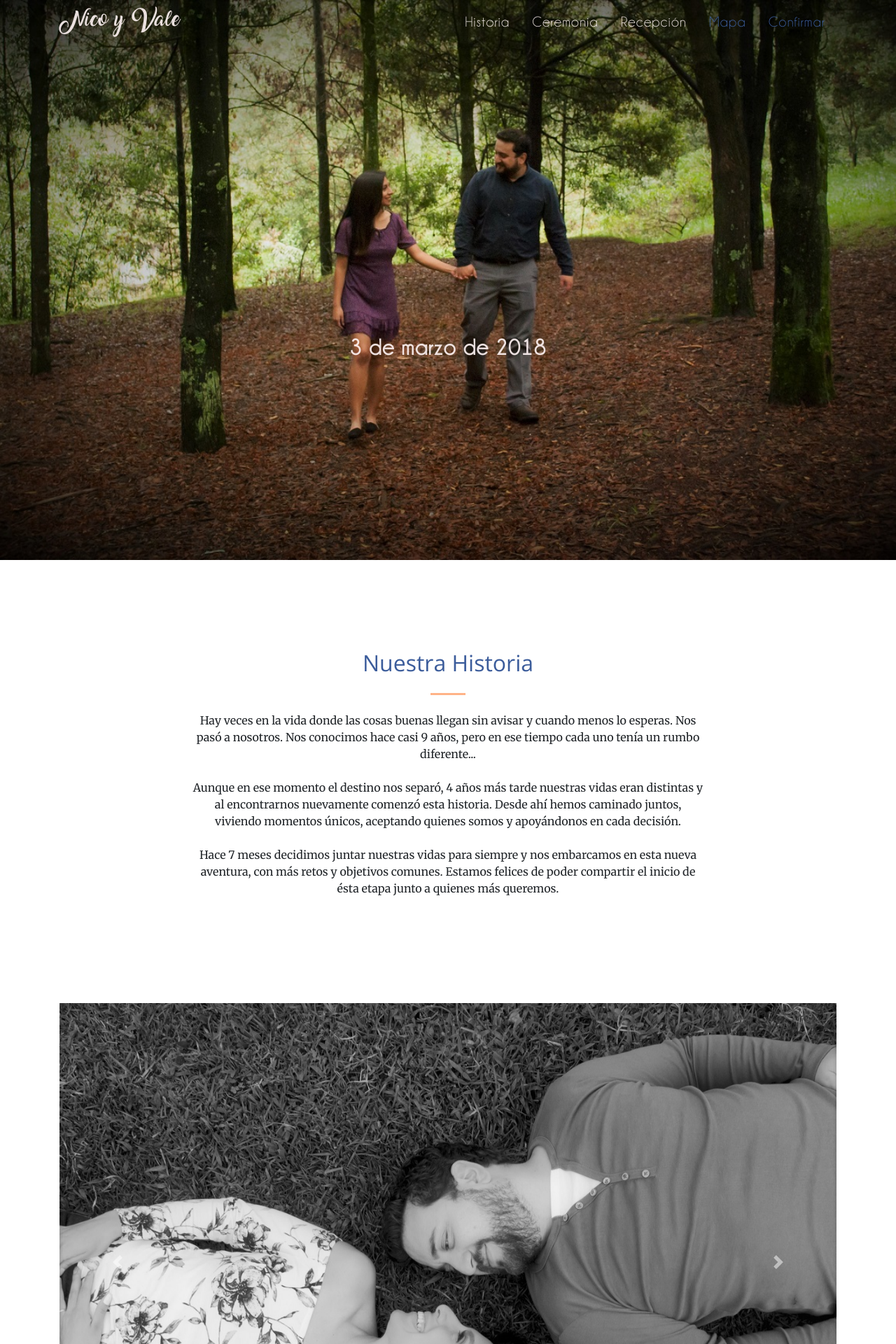
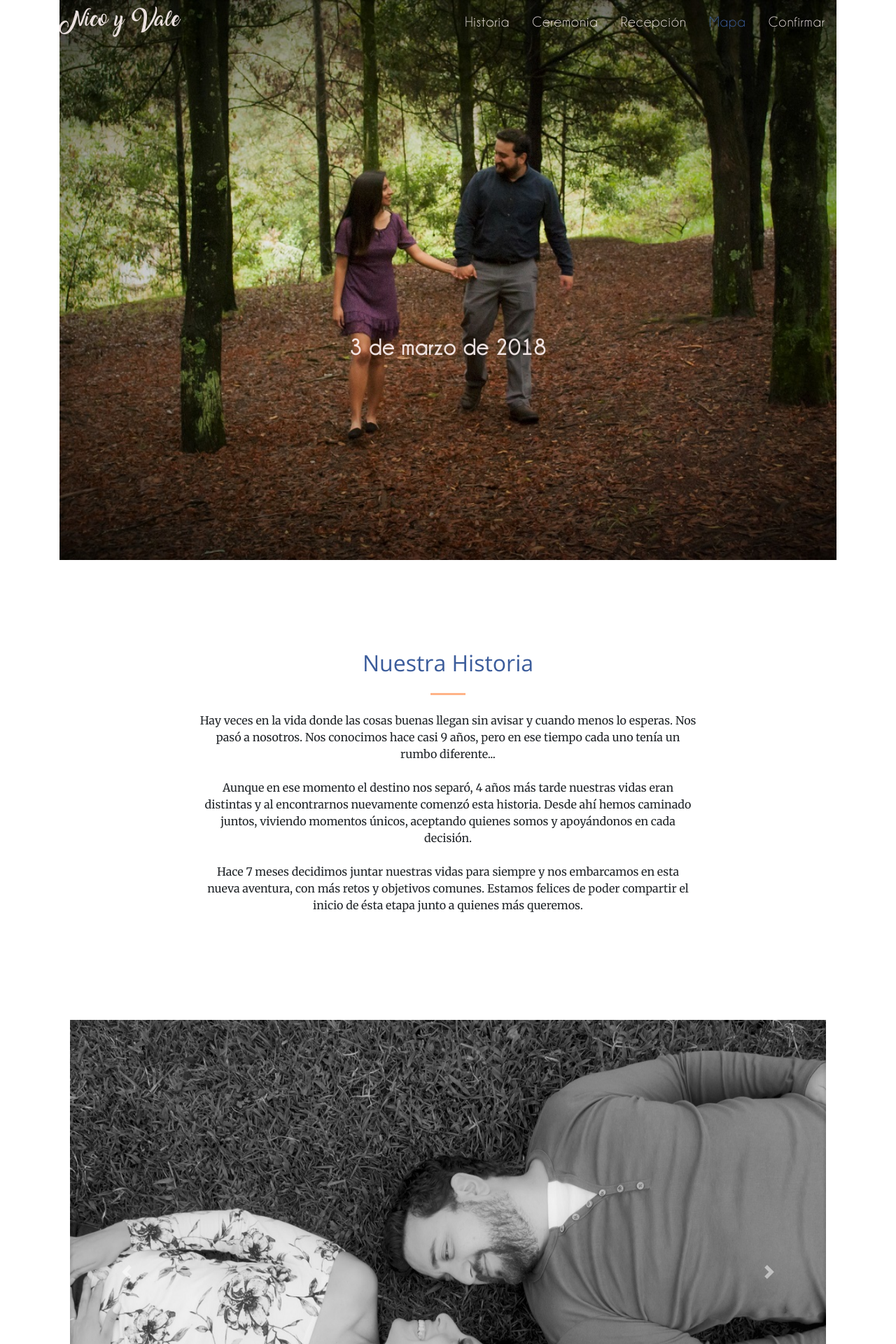
Before and after one commit to alejandromesias/celebrar_py, a Django app: page /nicoyvale/ in a window 1280 px wide. Shown: the top 1920 px of the page at 70% size. Run offline with Django 3.2, Linux system fonts and the light colour scheme; some libraries are stand-ins or nearby versions.

Commit message:
template extension basic

```diff
--- a/nicoyvaleapp/urls.py
+++ b/nicoyvaleapp/urls.py
@@ -4,4 +4,5 @@ from nicoyvaleapp import views
 urlpatterns = [
     url(r'^$', views.home, name ='home'),
     url(r'^index', views.index, name ='index'),
+    url(r'^confirmar_asistencia', views.confirmar_page, name ='index'),
 ]
--- a/nicoyvaleapp/views.py
+++ b/nicoyvaleapp/views.py
@@ -32,6 +32,11 @@ def home(request):
                 }
     return render(request, 'nicoyvaleapp/nyv_home.html', context = context_dic)
 
+def confirmar_page(request):
+    context = {'inserted_text': "hola es la pagina de confirmar"}
+    return render(request, 'nicoyvaleapp/confirmar_page.html', context = context)
+
 def index(request):
+
     text = {'inserted_text': "hola texto insertadoss"}
     return render(request, 'nicoyvaleapp/index.html', context = text)
--- /dev/null
+++ b/templates/nicoyvaleapp/base_comun.html
@@ -0,0 +1,89 @@
+<!DOCTYPE html>
+{% load staticfiles %}
+<html lang="en">
+
+  <head>
+
+    <meta charset="utf-8">
+    <meta name="viewport" content="width=device-width, initial-scale=1, shrink-to-fit=no">
+    <meta name="description" content="">
+    <meta name="author" content="">
+
+    <title>Nico y Vale</title>
+
+    <!-- Bootstrap core CSS -->
+    <link href="{% static "nicoyvale/vendor/bootstrap/css/bootstrap.min.css" %}" rel="stylesheet">
+
+    <!-- Custom fonts for this template -->
+    <link href="{% static "nicoyvale/vendor/font-awesome/css/font-awesome.min.css" %}" rel="stylesheet" type="text/css">
+    <link href='https://fonts.googleapis.com/css?family=Open+Sans:300italic,400italic,600italic,700italic,800italic,400,300,600,700,800' rel='stylesheet' type='text/css'>
+    <link href='https://fonts.googleapis.com/css?family=Merriweather:400,300,300italic,400italic,700,700italic,900,900italic' rel='stylesheet' type='text/css'>
+
+    <!-- Plugin CSS -->
+    <link href="{% static "nicoyvale/vendor/magnific-popup/magnific-popup.css" %}" rel="stylesheet">
+
+    <!-- Custom styles for this template -->
+    <link href="{% static "nicoyvale/css/creative.css" %}" rel="stylesheet">
+
+
+  </head>
+
+  <body id="page-top">
+
+    <!-- Navigation -->
+    <nav class="navbar navbar-expand-lg navbar-light fixed-top" id="mainNav">
+      <div class="container">
+        <a class="navbar-brand js-scroll-trigger" href="#page-top">Nico y Vale</a>
+        <button class="navbar-toggler navbar-toggler-right" type="button" data-toggle="collapse" data-target="#navbarResponsive" aria-controls="navbarResponsive" aria-expanded="false" aria-label="Toggle navigation">
+          <span class="navbar-toggler-icon"></span>
+        </button>
+        <div class="collapse navbar-collapse" id="navbarResponsive">
+          <ul class="navbar-nav ml-auto">
+            <li class="nav-item">
+              <a class="nav-link js-scroll-trigger" href="#historia">Historia</a>
+            </li>
+            <li class="nav-item">
+              <a class="nav-link js-scroll-trigger" href="#ceremonia">Ceremonia</a>
+            </li>
+            <li class="nav-item">
+              <a class="nav-link js-scroll-trigger" href="#recepcion">Recepción</a>
+            </li>
+            <li class="nav-item">
+              <a class="nav-link js-scroll-trigger" href="#mapas">Mapa</a>
+            </li>
+            <li class="nav-item">
+              <a class="nav-link js-scroll-trigger" href="#confirmar">Confirmar</a>
+            </li>
+          </ul>
+        </div>
+      </div>
+    </nav>
+    <!-- paginas individuales -->
+    <div class = container>
+    {% block page_block %}
+
+    {% endblock %}
+    <!--fin paginas individuales -->
+  </div>
+  </body>
+
+  <!-- Bootstrap core JavaScript -->
+  <script src="{% static "nicoyvale/vendor/jquery/jquery.min.js" %}"></script>
+  <script src="{% static "nicoyvale/vendor/bootstrap/js/bootstrap.bundle.min.js" %}"></script>
+
+  <!-- Plugin JavaScript -->
+  <script src="{% static "nicoyvale/vendor/jquery-easing/jquery.easing.min.js" %}"></script>
+  <script src="{% static "nicoyvale/vendor/scrollreveal/scrollreveal.min.js" %}"></script>
+  <script src="{% static "nicoyvale/vendor/magnific-popup/jquery.magnific-popup.min.js" %}"></script>
+
+  <!-- Custom scripts for this template -->
+  <script src="{% static "nicoyvale/js/creative.min.js" %}"></script>
+  <!-- Custom scripts for this template -->
+  <script src="{% static "nicoyvale/js/creative.min.js" %}"></script>
+
+  <!-- Google maps api y script -->
+  <script src="{% static "nicoyvale/js/gmaps.js" %}"></script>
+  <script async defer src="https://maps.googleapis.com/maps/api/js?key=AIzaSyClBl5hSze4TqnNzGkSWMlRejzyZz93EpA&callback=initMap"></script>
+
+
+</html>
--- a/templates/nicoyvaleapp/nyv_home.html
+++ b/templates/nicoyvaleapp/nyv_home.html
@@ -1,63 +1,8 @@
 <!DOCTYPE html>
+{% extends "nicoyvaleapp/base_comun.html" %}
 {% load staticfiles %}
-<html lang="en">
 
-  <head>
-
-    <meta charset="utf-8">
-    <meta name="viewport" content="width=device-width, initial-scale=1, shrink-to-fit=no">
-    <meta name="description" content="">
-    <meta name="author" content="">
-
-    <title>Nico y Vale</title>
-
-    <!-- Bootstrap core CSS -->
-    <link href="{% static "nicoyvale/vendor/bootstrap/css/bootstrap.min.css" %}" rel="stylesheet">
-
-    <!-- Custom fonts for this template -->
-    <link href="{% static "nicoyvale/vendor/font-awesome/css/font-awesome.min.css" %}" rel="stylesheet" type="text/css">
-    <link href='https://fonts.googleapis.com/css?family=Open+Sans:300italic,400italic,600italic,700italic,800italic,400,300,600,700,800' rel='stylesheet' type='text/css'>
-    <link href='https://fonts.googleapis.com/css?family=Merriweather:400,300,300italic,400italic,700,700italic,900,900italic' rel='stylesheet' type='text/css'>
-
-    <!-- Plugin CSS -->
-    <link href="{% static "nicoyvale/vendor/magnific-popup/magnific-popup.css" %}" rel="stylesheet">
-
-    <!-- Custom styles for this template -->
-    <link href="{% static "nicoyvale/css/creative.css" %}" rel="stylesheet">
-
-
-  </head>
-
-  <body id="page-top">
-
-    <!-- Navigation -->
-    <nav class="navbar navbar-expand-lg navbar-light fixed-top" id="mainNav">
-      <div class="container">
-        <a class="navbar-brand js-scroll-trigger" href="#page-top">Nico y Vale</a>
-        <button class="navbar-toggler navbar-toggler-right" type="button" data-toggle="collapse" data-target="#navbarResponsive" aria-controls="navbarResponsive" aria-expanded="false" aria-label="Toggle navigation">
-          <span class="navbar-toggler-icon"></span>
-        </button>
-        <div class="collapse navbar-collapse" id="navbarResponsive">
-          <ul class="navbar-nav ml-auto">
-            <li class="nav-item">
-              <a class="nav-link js-scroll-trigger" href="#historia">Historia</a>
-            </li>
-            <li class="nav-item">
-              <a class="nav-link js-scroll-trigger" href="#ceremonia">Ceremonia</a>
-            </li>
-            <li class="nav-item">
-              <a class="nav-link js-scroll-trigger" href="#recepcion">Recepción</a>
-            </li>
-            <li class="nav-item">
-              <a class="nav-link js-scroll-trigger" href="#mapas">Mapa</a>
-            </li>
-            <li class="nav-item">
-              <a class="nav-link js-scroll-trigger" href="#mapas">Confirmar</a>
-            </li>
-          </ul>
-        </div>
-      </div>
-    </nav>
+  {% block page_block %}
 
     <header class="masthead text-center text-white d-flex">
       <div class="container my-auto">
@@ -194,27 +139,4 @@
       </div>
     </section>
 
-
-
-
-    <!-- Bootstrap core JavaScript -->
-    <script src="{% static "nicoyvale/vendor/jquery/jquery.min.js" %}"></script>
-    <script src="{% static "nicoyvale/vendor/bootstrap/js/bootstrap.bundle.min.js" %}"></script>
-
-    <!-- Plugin JavaScript -->
-    <script src="{% static "nicoyvale/vendor/jquery-easing/jquery.easing.min.js" %}"></script>
-    <script src="{% static "nicoyvale/vendor/scrollreveal/scrollreveal.min.js" %}"></script>
-    <script src="{% static "nicoyvale/vendor/magnific-popup/jquery.magnific-popup.min.js" %}"></script>
-
-    <!-- Custom scripts for this template -->
-    <script src="{% static "nicoyvale/js/creative.min.js" %}"></script>
-    <!-- Custom scripts for this template -->
-    <script src="{% static "nicoyvale/js/creative.min.js" %}"></script>
-
-    <!-- Google maps api y script -->
-    <script src="{% static "nicoyvale/js/gmaps.js" %}"></script>
-    <script async defer src="https://maps.googleapis.com/maps/api/js?key=AIzaSyClBl5hSze4TqnNzGkSWMlRejzyZz93EpA&callback=initMap"></script>
-
-  </body>
-
-</html>
+  {% endblock %}
```
Also changed, not shown: templates/nicoyvaleapp/confirmar_page.html (added, +11 -0 lines).
